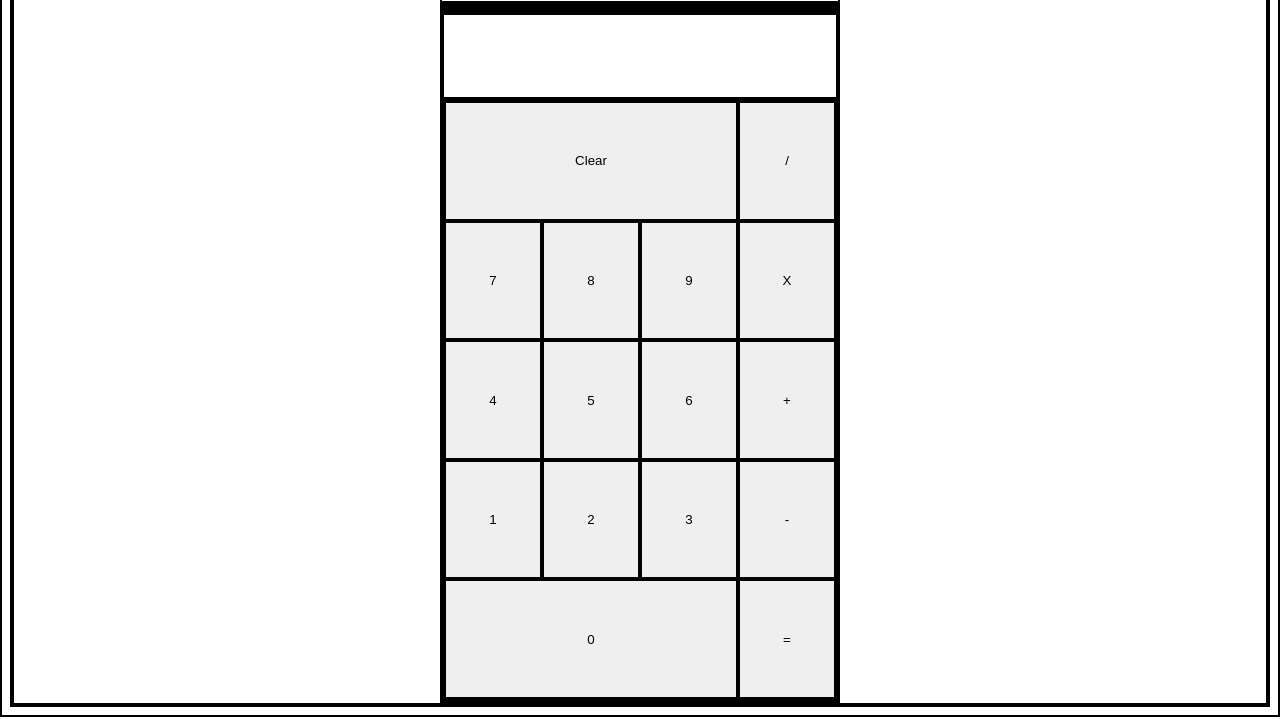
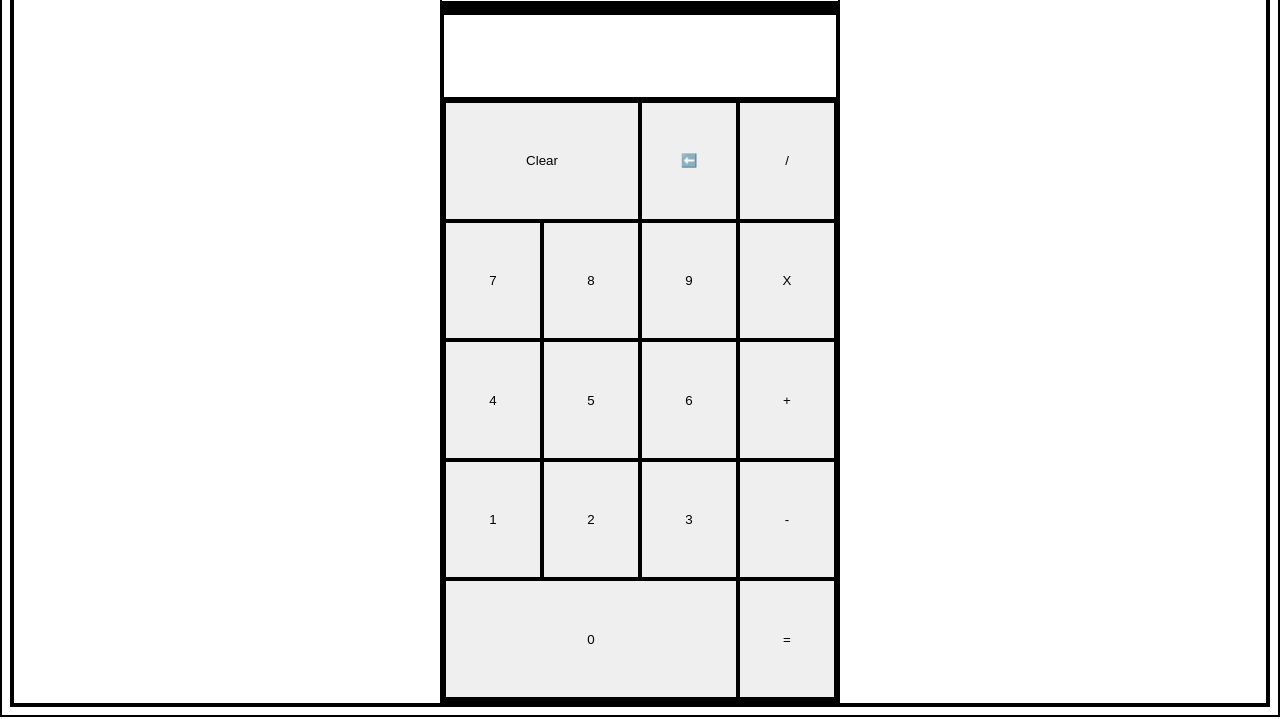
Before and after one commit to dario-cruz/js-calc, a plain HTML site: page index.html in a window 1280 px wide. Shown: the part 81-800 px from the top of the page. Drawn offline with Linux system fonts and the light colour scheme.

Commit message:
Add backspace button.

```diff
--- a/index.html
+++ b/index.html
@@ -20,6 +20,7 @@
             </div>
             <div class="buttonbox">
                 <button id="C">Clear</button>
+                <button id="bspace">⬅️</button>
                 <button id="divide">/</button>
                 <button id="multiply">X</button>
                 <button id="addition">+</button>
--- a/styles.css
+++ b/styles.css
@@ -36,6 +36,7 @@
     grid-template-rows: repeat(5, 1fr);
 }
 /* Calc button positioning */
+
 #equal {
     grid-row: 5;
     grid-column: 4;
@@ -113,5 +114,10 @@
 
 #C {
     grid-row: 1;
-    grid-column: 1/4;
+    grid-column: 1/3;
 }
+
+#bspace {
+    grid-row: 1;
+    grid-column: 3/4;
+}
```
